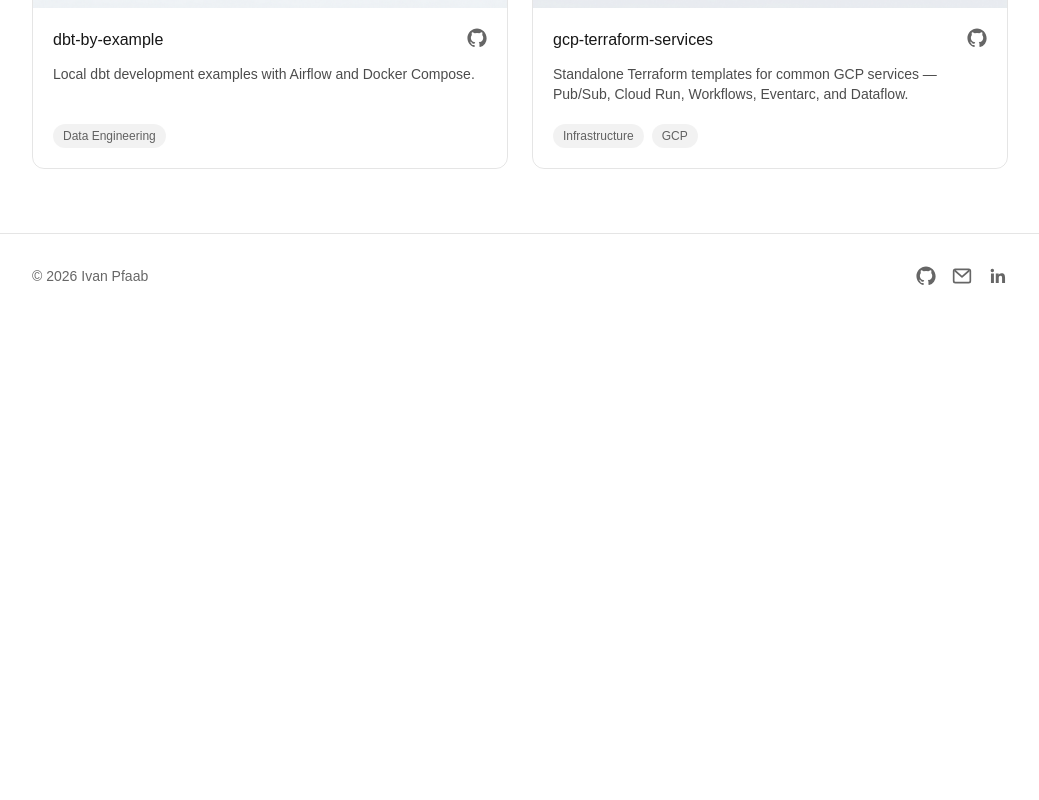
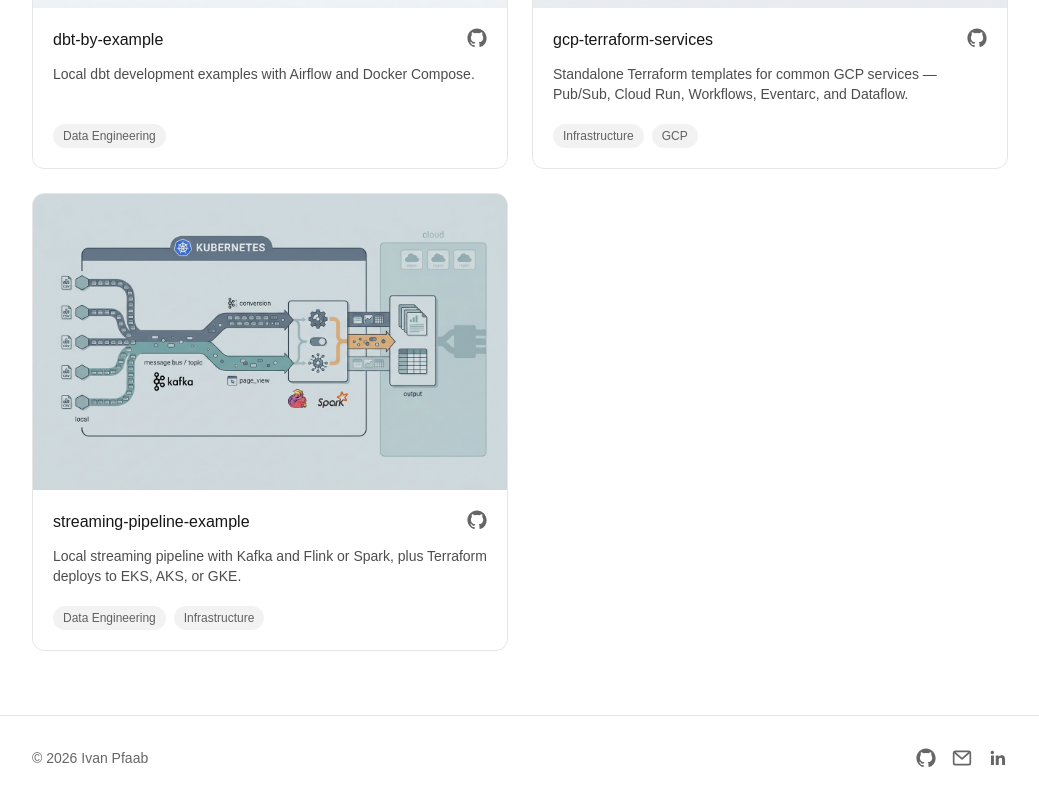
Before and after one commit to ivanpfaab/ivanpfaab.github.io, a Next.js app: page /projects in a window 1280 px wide. Shown: the part 1161-1961 px from the top of the page, without its empty margins (120-1159 px from the left). Before the commit the page ends 1479 px from the top, so only its background shows below. Built offline with nearby package versions, Linux system fonts and the light colour scheme; no server answers.

Commit message:
feat: adding streaming pipeline to projects

```diff
--- a/content/projects.ts
+++ b/content/projects.ts
@@ -45,4 +45,12 @@
     image: "/images/projects/GCPTerraformServices.png",
     tags: ["Infrastructure", "GCP"],
   },
+  {
+    name: "streaming-pipeline-example",
+    description:
+      "Local streaming pipeline with Kafka and Flink or Spark, plus Terraform deploys to EKS, AKS, or GKE.",
+    repoUrl: "https://github.com/ivanpfaab/streaming-pipeline-example",
+    image: "/images/projects/StreamingPipeline.jpeg",
+    tags: ["Data Engineering", "Infrastructure"],
+  },
 ];
```
Also changed, not shown: public/images/projects/StreamingPipeline.jpeg (added).
